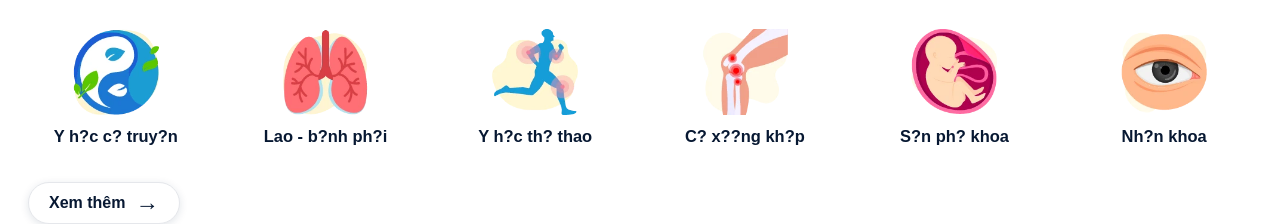
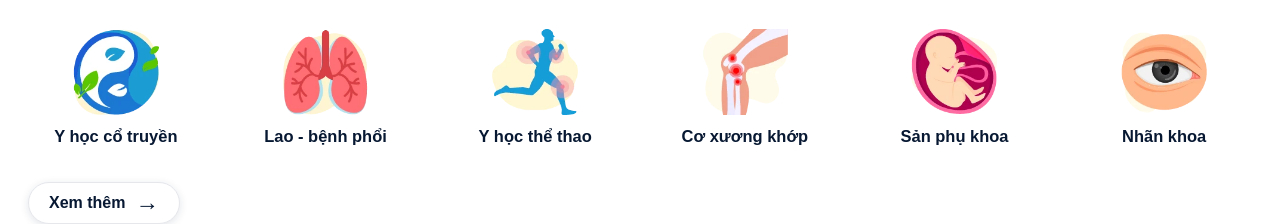
Before and after one commit to hoang09082k4/MidHealth, a React (Vite) app in the folder frontend/: page / in a window 1280 px wide. Shown: the part 2940-3164 px from the top of the page. Built offline with nearby package versions, Linux system fonts and the light colour scheme; no server answers.

Commit message:
Cập nhật dữ liệu nội dung trang chủ

```diff
--- a/frontend/src/data.js
+++ b/frontend/src/data.js
@@ -157,47 +157,47 @@ export const hospitals = [
 ];
 
 export const specialties = [
-  { name: 'Y h?c c? truy?n', image: 'Yhoccotruyen.webp' },
-  { name: 'Lao - b?nh ph?i', image: 'laobenhphoi.webp' },
-  { name: 'Y h?c th? thao', image: 'yhocthethao.webp' },
-  { name: 'C? x??ng kh?p', image: 'Coxuongkhop.webp' },
-  { name: 'S?n ph? khoa', image: 'sanphukhoa.webp' },
-  { name: 'Nh?n khoa', image: 'Nhankhoa.webp' },
+  { name: 'Y học cổ truyền', image: 'Yhoccotruyen.webp' },
+  { name: 'Lao - bệnh phổi', image: 'laobenhphoi.webp' },
+  { name: 'Y học thể thao', image: 'yhocthethao.webp' },
+  { name: 'Cơ xương khớp', image: 'Coxuongkhop.webp' },
+  { name: 'Sản phụ khoa', image: 'sanphukhoa.webp' },
+  { name: 'Nhãn khoa', image: 'Nhankhoa.webp' },
   { name: 'Nam khoa', image: 'Namkhoa.webp' },
-  { name: 'V? sinh hi?m mu?n', image: 'vosinhhiemmuon.webp' },
-  { name: 'Ngo?i ti?t ni?u', image: 'Ngoaitietnieu.webp' },
-  { name: 'Ngo?i th?n kinh', image: 'Ngoaithankinh.webp' },
-  { name: 'N?i t?ng qu?t', image: 'Noitongquat.webp' },
-  { name: 'Ngo?i ni?u', image: 'ngoaitietnieu (1).webp' },
-  { name: 'Dinh d??ng', image: 'Dinhduong.webp' },
-  { name: 'Ti?u h?a', image: 'tieuhoa.webp' },
+  { name: 'Vô sinh hiếm muộn', image: 'vosinhhiemmuon.webp' },
+  { name: 'Ngoại tiết niệu', image: 'Ngoaitietnieu.webp' },
+  { name: 'Ngoại thần kinh', image: 'Ngoaithankinh.webp' },
+  { name: 'Nội tổng quát', image: 'Noitongquat.webp' },
+  { name: 'Ngoại niệu', image: 'ngoaitietnieu (1).webp' },
+  { name: 'Dinh dưỡng', image: 'Dinhduong.webp' },
+  { name: 'Tiêu hóa', image: 'tieuhoa.webp' },
   { name: 'Nhi khoa', image: 'Nhikhoa.webp' },
-  { name: 'Da li?u', image: 'Dalieu.webp' },
-  { name: 'Ngo?i l?ng ng?c - m?ch m?u', image: 'ngoailongngucmachmau.webp' },
-  { name: 'Ch?n ?o?n h?nh ?nh', image: 'Chandoanhinhanh.png' },
-  { name: 'Ng?n ng? tr? li?u', image: 'ngonngutrilieu.webp' },
-  { name: 'R?ng - H?m - M?t', image: 'Ranghammat.webp' },
-  { name: 'N?i th?n kinh', image: 'Noithankinh.webp' },
-  { name: 'Tai - M?i - H?ng', image: 'taimuihong.webp' },
-  { name: 'Ung b??u', image: 'ungbuou.webp' },
-  { name: 'Tim m?ch', image: 'timmach.webp' },
-  { name: 'L?o khoa', image: 'laokhoa.webp' },
-  { name: 'Ch?n th??ng ch?nh h?nh', image: 'Chanthuongchinhhinh.webp' },
-  { name: 'H?i s?c - c?p c?u', image: 'hoisuccapcuu.png' },
-  { name: 'Ngo?i t?ng qu?t', image: 'ngoaitongquat.webp' },
-  { name: 'G?y m? h?i s?c', image: 'Gaymehoisuc.webp' },
-  { name: 'Y h?c d? ph?ng', image: 'yhocduphong.webp' },
-  { name: 'Truy?n nhi?m', image: 'truyennhiem.webp' },
-  { name: 'N?i th?n', image: 'Noithan.webp' },
-  { name: 'N?i ti?t', image: 'Noitiet.webp' },
-  { name: 'T?m th?n', image: 'tamthan.webp' },
-  { name: 'H? h?p', image: 'Hohap.webp' },
-  { name: 'X?t nghi?m', image: 'xetnghiem.webp' },
-  { name: 'Huy?t h?c', image: 'huyet-hoc.webp' },
-  { name: 'T?m l?', image: 'tamly.webp' },
-  { name: 'Ph?u thu?t t?o h?nh', image: '37_phauthuattaohinhthammy.webp' },
-  { name: '?a khoa', image: 'Noitongquat (1).webp' },
-  { name: 'Ph?c h?i ch?c n?ng', image: 'vatlitrilieu.webp' },
+  { name: 'Da liễu', image: 'Dalieu.webp' },
+  { name: 'Ngoại lồng ngực - mạch máu', image: 'ngoailongngucmachmau.webp' },
+  { name: 'Chẩn đoán hình ảnh', image: 'Chandoanhinhanh.png' },
+  { name: 'Ngôn ngữ trị liệu', image: 'ngonngutrilieu.webp' },
+  { name: 'Răng - Hàm - Mặt', image: 'Ranghammat.webp' },
+  { name: 'Nội thần kinh', image: 'Noithankinh.webp' },
+  { name: 'Tai - Mũi - Họng', image: 'taimuihong.webp' },
+  { name: 'Ung bướu', image: 'ungbuou.webp' },
+  { name: 'Tim mạch', image: 'timmach.webp' },
+  { name: 'Lão khoa', image: 'laokhoa.webp' },
+  { name: 'Chấn thương chỉnh hình', image: 'Chanthuongchinhhinh.webp' },
+  { name: 'Hồi sức - cấp cứu', image: 'hoisuccapcuu.png' },
+  { name: 'Ngoại tổng quát', image: 'ngoaitongquat.webp' },
+  { name: 'Gây mê hồi sức', image: 'Gaymehoisuc.webp' },
+  { name: 'Y học dự phòng', image: 'yhocduphong.webp' },
+  { name: 'Truyền nhiễm', image: 'truyennhiem.webp' },
+  { name: 'Nội thận', image: 'Noithan.webp' },
+  { name: 'Nội tiết', image: 'Noitiet.webp' },
+  { name: 'Tâm thần', image: 'tamthan.webp' },
+  { name: 'Hô hấp', image: 'Hohap.webp' },
+  { name: 'Xét nghiệm', image: 'xetnghiem.webp' },
+  { name: 'Huyết học', image: 'huyet-hoc.webp' },
+  { name: 'Tâm lý', image: 'tamly.webp' },
+  { name: 'Phẫu thuật tạo hình', image: '37_phauthuattaohinhthammy.webp' },
+  { name: 'Đa khoa', image: 'Noitongquat (1).webp' },
+  { name: 'Phục hồi chức năng', image: 'vatlitrilieu.webp' },
 ];
 
 export const clinics = [
```
